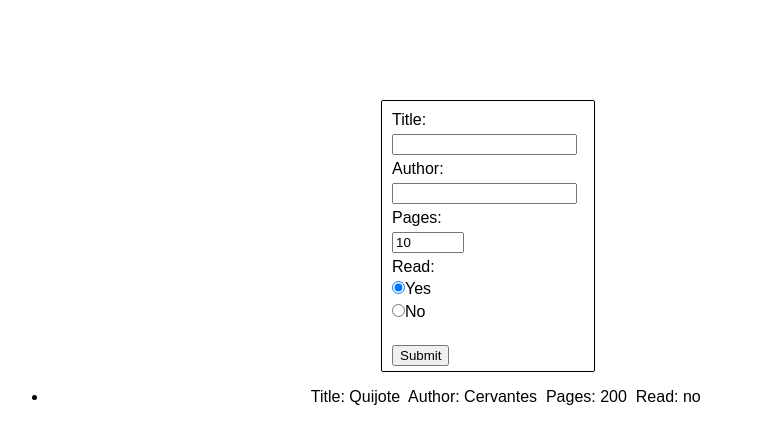
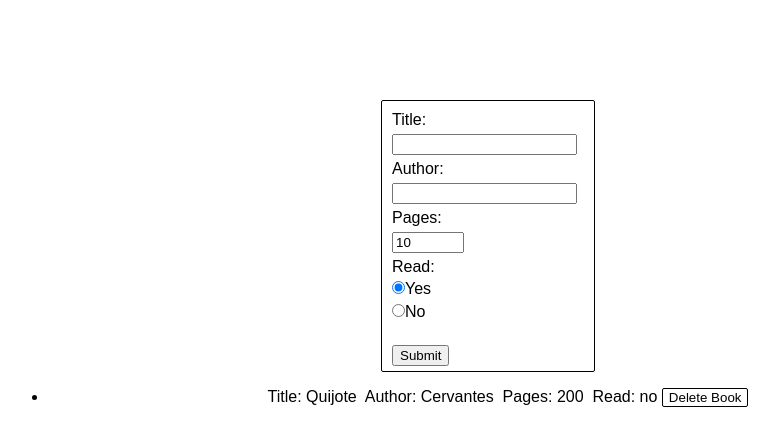
Before and after one commit to Javier-Machin/react-simple-library, a React (Create React App) app: page / in a window 1280 px wide. Shown: the top 446 px of the page, without its empty margins (152-931 px from the left). Built offline with nearby package versions, Linux system fonts and the light colour scheme.

Commit message:
Add delete books button to booklist

```diff
--- a/src/App.js
+++ b/src/App.js
@@ -11,20 +11,21 @@ class App extends Component {
     this.state = { books: storageManager.getBooks() };
 
     this.handleBookCreate = this.handleBookCreate.bind(this);
+    this.handleBookDelete = this.handleBookDelete.bind(this);
   }
 
   render() {
     return (
       <section className="main-container">
         <BookForm handleBookCreate={this.handleBookCreate} />
-        <BookList books={this.state.books} />
+        <BookList handleBookDelete={this.handleBookDelete} books={this.state.books} />
       </section>
     );
   }
 
   handleBookCreate(title, author, pages, read) {
     return event => {
-      event.preventDefault()
+      event.preventDefault();
 
       const newBook = {
         title: title,
@@ -33,8 +34,14 @@ class App extends Component {
         read: read
       };
 
-      console.log(newBook);
       storageManager.addBook(newBook);
+      this.setState({books: storageManager.getBooks()});
+    }
+  }
+
+  handleBookDelete(bookIndex) {
+    return () => {
+      storageManager.deleteBook(bookIndex);
       this.setState({books: storageManager.getBooks()});
     }
   }
--- a/src/components/BookForm.js
+++ b/src/components/BookForm.js
@@ -18,15 +18,12 @@ class BookForm extends Component {
   }
 
   render() {
+    const { title, author, pages, read } = this.state;
+
     return (
       <div>
       <form className="book-form" onSubmit={
-        this.props.handleBookCreate(
-          this.state.title,
-          this.state.author,
-          this.state.pages,
-          this.state.read
-        )
+        this.props.handleBookCreate(title, author, pages, read)
       }>
         <label>Title:</label><br />
         <input type="text"
--- a/src/components/BookList.js
+++ b/src/components/BookList.js
@@ -1,21 +1,23 @@
 import React, { Component } from 'react';
-// import storageManager from '../modules/storageManager';
 
 class BookList extends Component {
+
   render() {
     return (
       <ul>
-        { this.props.books.map(book => (
-          <li key={book.title + " " + book.author}>
+        { this.props.books.map((book, index) => (
+          <li key={book.title}>
             Title: {book.title}&nbsp;
             Author: {book.author}&nbsp;
             Pages: {book.pages}&nbsp;
             Read: {book.read}&nbsp;
+            <button onClick={this.props.handleBookDelete(index)}>Delete Book</button>
           </li>
           ))}
       </ul>
     );
   }
+
 }
 
 export default BookList
--- a/src/modules/storageManager.js
+++ b/src/modules/storageManager.js
@@ -6,6 +6,12 @@ const storageManager = (() => {
   function addBook(book) {
     const newBook = {[book.title]: book};
     books.push(newBook[`${book.title}`]);
+
+    saveLocalStorage();
+  }
+
+  function deleteBook(index) {
+    books.splice(index, 1);
 
     saveLocalStorage();
   }
@@ -23,7 +29,7 @@ const storageManager = (() => {
     }
   }
 
-  return { addBook, getBooks }
+  return { addBook, deleteBook, getBooks }
 
 })();
 
```
